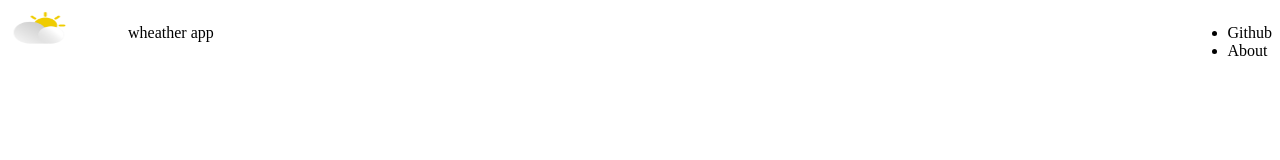
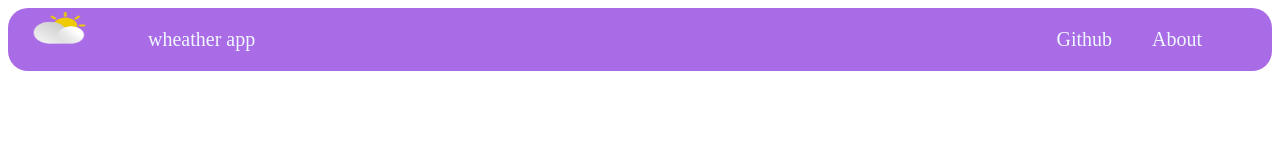
Before and after one commit to tornikegelashvili/weather-app, a plain HTML site: page index.html in a window 1280 px wide. Drawn offline with Linux system fonts and the light colour scheme.

Commit message:
add header and header styles

```diff
--- a/index.html
+++ b/index.html
@@ -15,13 +15,12 @@
     <img src="weather image/1.png"  class="header icon"  alt="cloud">
     <p>wheather app</p>
     </div>
-    <nav>
+    <nav class="navigation">
       <ul>
       <li>Github</li>
       <li>About</li>
     </ul>
     </nav>
-  </div>
   </header>
  </div>
 </body>
--- a/style.css
+++ b/style.css
@@ -1,13 +1,15 @@
 .weatherapp{
     position: relative;
     width: 100%;
-    height: 100%;
-    background-color: aliceblue;
+    height: 100vh;
+    background-color: rgb(159, 49, 223);
     border-radius: 40px;
 }
 .header{
     display: flex;
     justify-content: space-between;
+    background-color: rgb(170, 107, 230);
+    border-radius: 20px;
 }
 .header img{
     height: 40px;
@@ -15,6 +17,7 @@
     left: 10px;
     top: 20px;
     border-radius: 0px;
+    margin-left:20px;
 
 }
 .headicon{
@@ -22,8 +25,20 @@
 }
 .headicon p{
     padding-left: 60px;
+    font-size: 20px;
+    color: aliceblue;
 }
 .navigation{
     display: flex;
-    text-decoration: none;
+
 }
+ul{
+    display: flex;
+    margin-right: 30px;
+    list-style: none;
+    font-size: 20px;
+    color: aliceblue;
+}
+li{
+    padding-right: 40px;
+}
```
